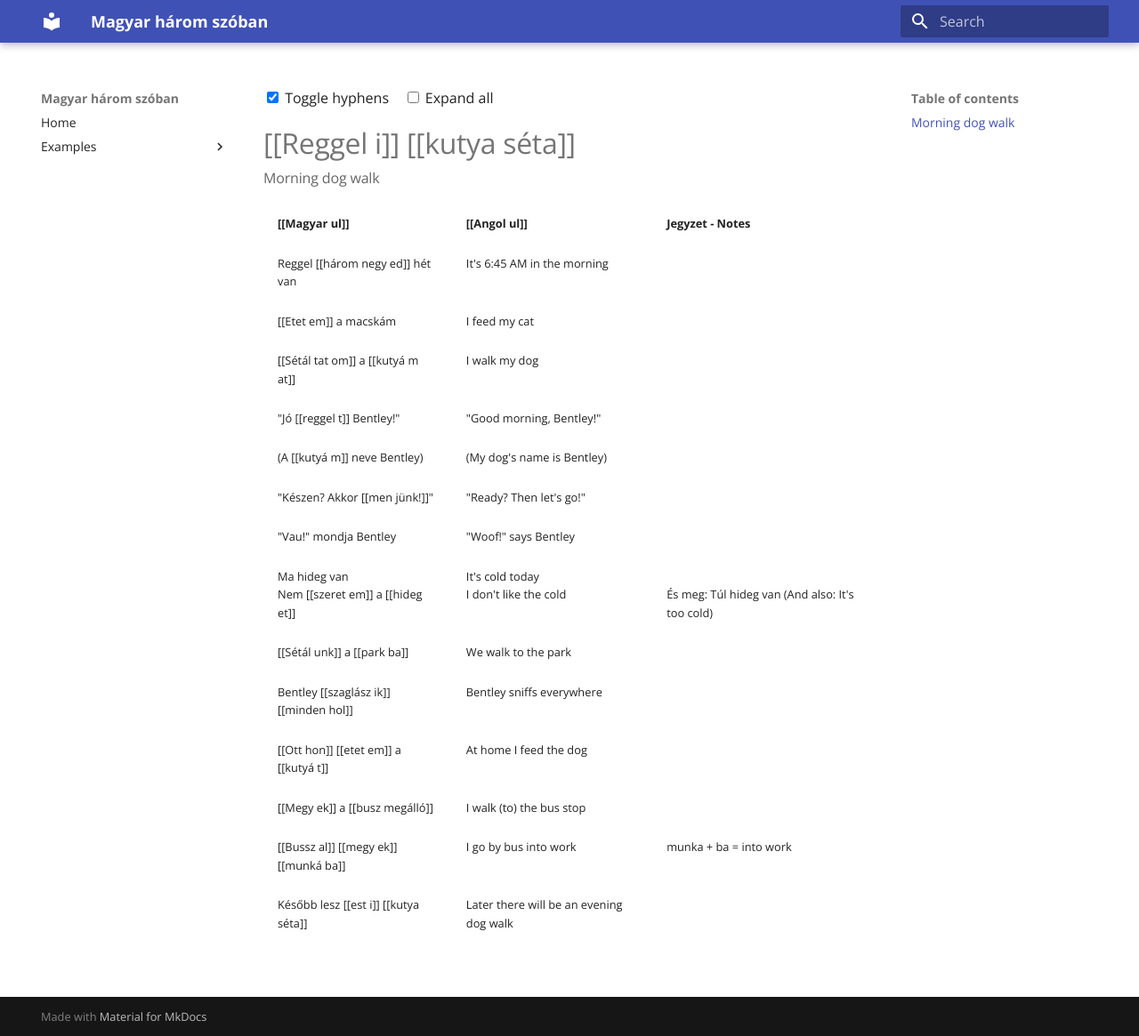
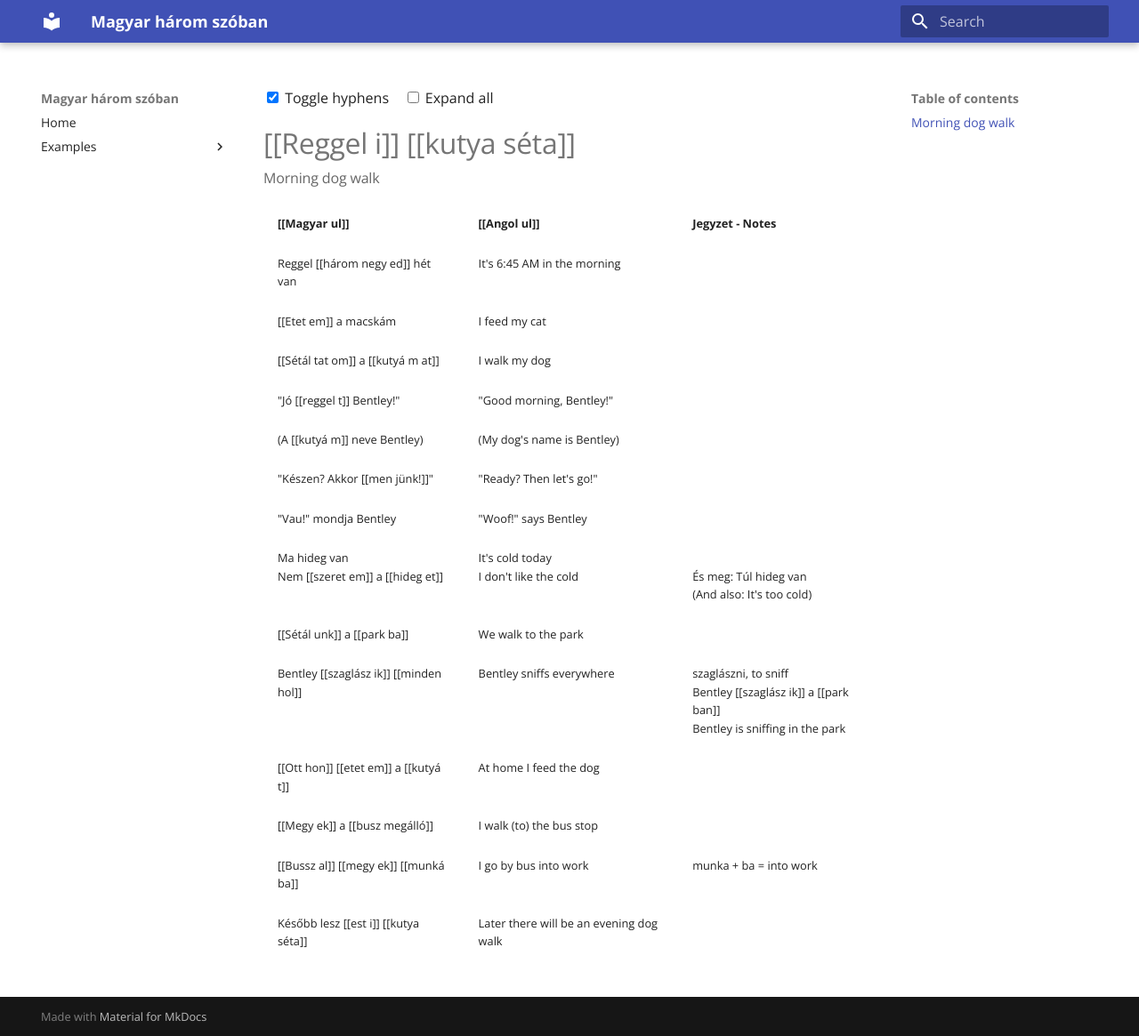
Before and after one commit to baxy750/mhs, an MkDocs documentation site: the page built from docs/week1.md, in a window 1280 px wide and 1165 px high. Shown: the whole window at 89% size. Built offline with MkDocs 1.6.1 and Material for MkDocs 9.7.7, drawn with Linux system fonts in a browser that asks for light colours.

Commit message:
Update content

```diff
--- a/docs/week1.md
+++ b/docs/week1.md
@@ -1,22 +1,22 @@
 # [[Reggel i]] [[kutya séta]]
 ##### Morning dog walk
 
-| [[Magyar ul]]                                    | [[Angol ul]]                             | Jegyzet - Notes                                     |
-|--------------------------------------------------|------------------------------------------|-----------------------------------------------------|
-| Reggel [[három negy ed]] hét van                 | It's 6:45 AM in the morning              |                                                     |
-| [[Etet em]] a macskám                            | I feed my cat                            |                                                     |
-| [[Sétál tat om]] a [[kutyá m at]]                | I walk my dog                            |                                                     |
-| "Jó [[reggel t]] Bentley!"                       | "Good morning, Bentley!"                 |                                                     |
-| (A [[kutyá m]] neve Bentley)                     | (My dog's name is Bentley)               |                                                     |
-| "Készen? Akkor [[men jünk!]]"                    | "Ready? Then let's go!"                  |                                                     |
-| "Vau!" mondja Bentley                            | "Woof!" says Bentley                     |                                                     |
-| Ma hideg van<br>Nem [[szeret em]] a [[hideg et]] | It's cold today<br>I don't like the cold | <br>És meg: Túl hideg van (And also: It's too cold) |
-| [[Sétál unk]] a [[park ba]]                      | We walk to the park                      |                                                     |
-| Bentley [[szaglász ik]] [[minden hol]]           | Bentley sniffs everywhere                |                                                     |
-| [[Ott hon]] [[etet em]] a [[kutyá t]]            | At home I feed the dog                   |                                                     |
-| [[Megy ek]] a [[busz megálló]]                   | I walk (to) the bus stop                   |                                                     |
-| [[Bussz al]] [[megy ek]] [[munká ba]]            | I go by bus into work                    | munka + ba = into work                              |
-| Később lesz [[est i]] [[kutya séta]]             | Later there will be an evening dog walk  |                                                     |
+| [[Magyar ul]]                                    | [[Angol ul]]                             | Jegyzet - Notes                                                                                    |
+|--------------------------------------------------|------------------------------------------|----------------------------------------------------------------------------------------------------|
+| Reggel [[három negy ed]] hét van                 | It's 6:45 AM in the morning              |                                                                                                    |
+| [[Etet em]] a macskám                            | I feed my cat                            |                                                                                                    |
+| [[Sétál tat om]] a [[kutyá m at]]                | I walk my dog                            |                                                                                                    |
+| "Jó [[reggel t]] Bentley!"                       | "Good morning, Bentley!"                 |                                                                                                    |
+| (A [[kutyá m]] neve Bentley)                     | (My dog's name is Bentley)               |                                                                                                    |
+| "Készen? Akkor [[men jünk!]]"                    | "Ready? Then let's go!"                  |                                                                                                    |
+| "Vau!" mondja Bentley                            | "Woof!" says Bentley                     |                                                                                                    |
+| Ma hideg van<br>Nem [[szeret em]] a [[hideg et]] | It's cold today<br>I don't like the cold | <br>És meg: Túl hideg van<br>(And also: It's too cold)                                             |
+| [[Sétál unk]] a [[park ba]]                      | We walk to the park                      |                                                                                                    |
+| Bentley [[szaglász ik]] [[minden hol]]           | Bentley sniffs everywhere                | szaglászni, to sniff<br>Bentley [[szaglász ik]] a [[park ban]]<br>Bentley is sniffing in the park |
+| [[Ott hon]] [[etet em]] a [[kutyá t]]            | At home I feed the dog                   |                                                                                                    |
+| [[Megy ek]] a [[busz megálló]]                   | I walk (to) the bus stop                 |                                                                                                    |
+| [[Bussz al]] [[megy ek]] [[munká ba]]            | I go by bus into work                    | munka + ba = into work                                                                             |
+| Később lesz [[est i]] [[kutya séta]]             | Later there will be an evening dog walk  |                                                                                                    |
 
 
 
```
